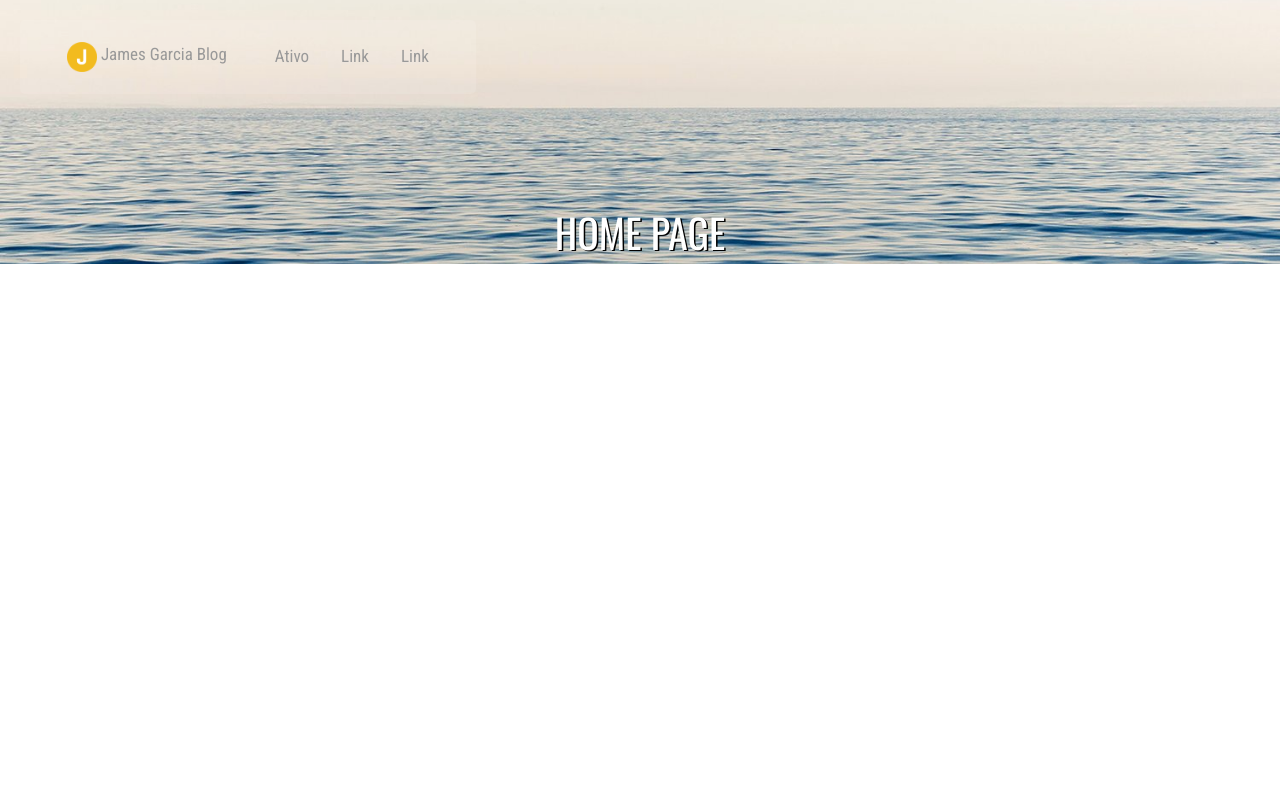
After one commit to conectis360/blogScratch, a Django app: template CRUD/templates/home_base.html in a window 1280 px wide. The commit adds this page. Run offline with Django 3.2, Linux system fonts and the light colour scheme; the template is opened without the code that fills it, so the values that code supplies are empty; some libraries are stand-ins or nearby versions.

Commit message:
improving the posts and tags models, making of some new base html for posts/home pages

```diff
--- a/CRUD/models.py
+++ b/CRUD/models.py
@@ -10,7 +10,10 @@ class BlogTag(models.Model):
 class BlogPost(models.Model):
     title = models.CharField(max_length=60)
     text_body = models.TextField()
+    description = models.TextField(max_length=100)
     tags = models.ManyToManyField(BlogTag, blank=True)
+    pub_date = models.DateTimeField(auto_now=True)
+
     escritor = models.ForeignKey(
         'auth.User',
         on_delete=models.CASCADE
--- /dev/null
+++ b/CRUD/templates/home_base.html
@@ -0,0 +1,110 @@
+{% load static %}
+<html>
+
+    <head>
+
+        <title>{% block title %}{% endblock title %}</title>
+        <link href="https://fonts.googleapis.com/css?family=Roboto+Condensed&display=swap" rel="stylesheet">
+        <link href="https://fonts.googleapis.com/css?family=Oswald&display=swap" rel="stylesheet">
+        <link rel="stylesheet" href="https://maxcdn.bootstrapcdn.com/bootstrap/4.0.0/css/bootstrap.min.css" integrity="sha384-Gn5384xqQ1aoWXA+058RXPxPg6fy4IWvTNh0E263XmFcJlSAwiGgFAW/dAiS6JXm" crossorigin="anonymous">
+    <style>
+
+
+        .bg-img {
+            /* The image used */
+            background-image: url("{% static "blog/ocean.png" %}");
+
+            min-height: 180px;
+
+            /* Center and scale the image nicely */
+            background-position: center;
+            background-repeat: no-repeat;
+            background-size: cover;
+
+            /* Needed to position the navbar */
+            position: relative;
+            }
+
+        #site {
+
+            text-align: center;
+        }
+        /* Position the navbar container inside the image */
+
+        /* The navbar */
+        .topnav {
+            overflow: hidden;
+            background-color: #333;
+            margin-bottom: 200px;
+
+        }
+
+        .container {
+            position: absolute;
+            margin: 20px;
+            width: auto;
+            background:rgba(255,255,255,.1);
+            border-radius:5px;
+        }
+
+        .topnav a {
+            float: left;
+            color: #999999;
+            text-align: center;
+            padding: 14px 16px;
+            text-decoration: none;
+            font-size: 17px;
+        }
+
+        .topnav a:hover {
+
+            color: white;
+        }
+
+        #home {
+            font-family: 'Oswald', sans-serif;
+            color: white;
+            text-shadow: 1.5px 1px black;
+
+
+        }
+
+        body {
+            font-family: 'Roboto Condensed', sans-serif;
+        }
+        #posts {
+                margin-top : 40px;
+                margin-left : 40px;
+        }
+
+    </style>
+
+    </head>
+    <body>
+            <div class='bg-img'>
+                <div class='topnav'>
+                    <div class='container'>
+                        <nav class="navbar justify-content-center ">
+                            <a class="navbar-brand" href="#">
+                                <img src="{% static "blog/j.png" %}" width="30" height="30" class="d-inline-block align-top" alt="">
+                                James Garcia Blog
+                            </a>
+                            <a class="nav-link" href="#">Ativo</a>
+                            <a class="nav-link" href="#">Link</a>
+                            <a class="nav-link" href="#">Link</a>
+                        </nav>
+                    </div>
+                </div>
+                    <h1 class="navbar justify-content-center" id='home'> HOME PAGE</h1>
+            </div>
+
+            <div class='justify-content-center' id="site">
+                <div class=''>
+                    {% block content %}
+                    {% endblock %}
+                </div>
+            </div>
+        </body>
+
+
+</html>
--- a/CRUD/urls.py
+++ b/CRUD/urls.py
@@ -8,4 +8,10 @@ urlpatterns = [
         views.BlogView.as_view(),
         name='post_detail'
     ),
+
+    path(
+        '',
+        views.HomePageView.as_view(),
+        name='home'
+    )
 ]
```
Also changed, not shown: CRUD/templates/base.html (+1 -14 lines), CRUD/templates/home.html (added, +39 -0 lines), CRUD/views.py (+11 -1 lines), CRUD/migrations/0001_initial.py, CRUD/migrations/0002_blogtag.py (deleted), db.sqlite3, 1 other file.
